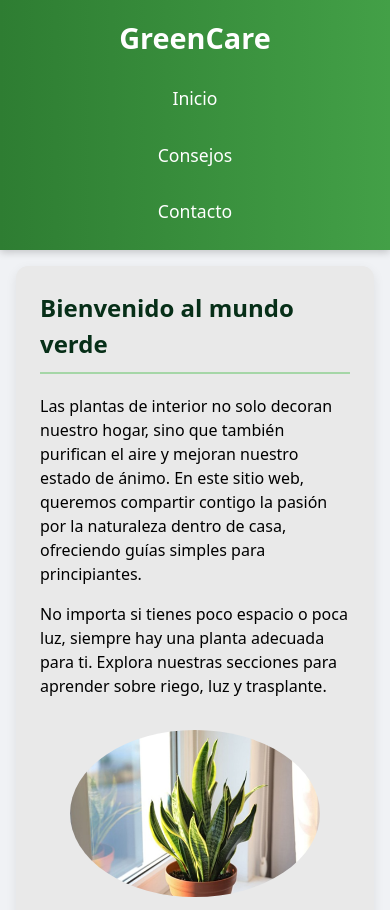
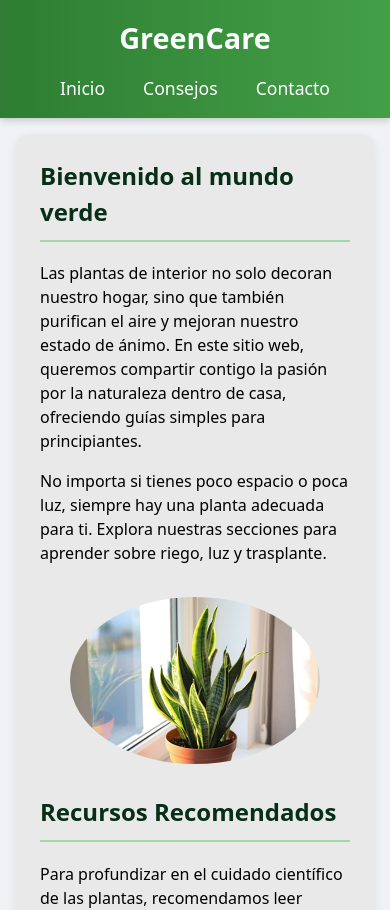
Before and after one commit to FlDiego/GreenCare, a React (Vite) app: page / in a window 390 px wide. Shown: the top 910 px of the page. Built offline with nearby package versions, Linux system fonts and the light colour scheme.

Commit message:
Version 0.9.9

```diff
--- a/src/App.css
+++ b/src/App.css
@@ -201,19 +201,22 @@ button[type="submit"]:focus {
 /* --- RESPONSIVE --- */
 @media (max-width: 768px) {
   .header-inner {
-    flex-direction: column;
+    flex-direction: row;
+    justify-content: center;
+    flex-wrap: wrap;
     gap: 1rem;
     text-align: center;
   }
 
   nav ul {
-    flex-direction: column;
+    flex-direction: row;
+    justify-content: center;
+    flex-wrap: wrap;
     gap: 10px;
-    width: 100%;
+    width: auto;
   }
 
   nav a {
-    display: block;
     text-align: center;
   }
 
```
